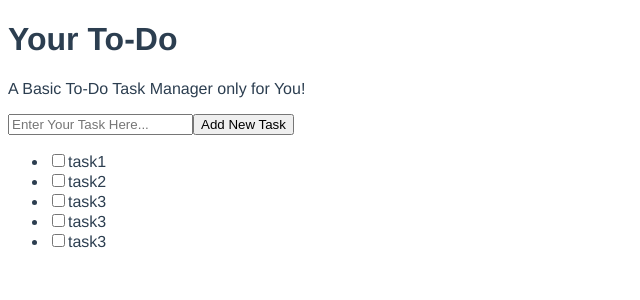
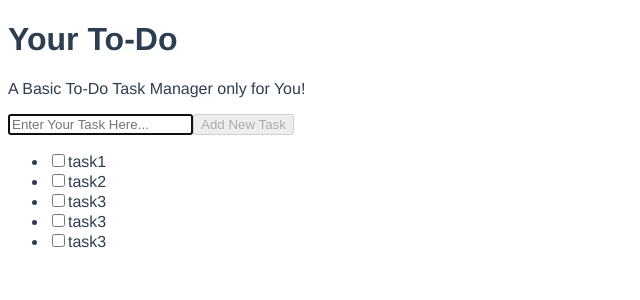
Before and after one commit to harshPPatel/simple-todo, a Vue app: page / in a window 1280 px wide. Shown: the top 300 px of the page, without its empty margins (0-640 px from the left). Built offline with nearby package versions, Linux system fonts and the light colour scheme; a web font is replaced by a local one.

Commit message:
Adding todo from AddToDo Component

```diff
--- a/src/App.vue
+++ b/src/App.vue
@@ -1,7 +1,7 @@
 <template>
   <div id="app">
     <Header/>
-    <AddTodo />
+    <AddTodo v-on:addTodo="addTodo" />
     <ToDoList :todos="this.todos" />
   </div>
 </template>
@@ -54,6 +54,11 @@ export default {
     AddTodo,
     ToDoList,
   },
+  methods: {
+    addTodo(todo) {
+      this.todos = [...this.todos, todo];
+    },
+  },
 };
 </script>
 
--- a/src/components/AddToDo.vue
+++ b/src/components/AddToDo.vue
@@ -1,26 +1,68 @@
 <template>
-  <form @submit.prevent="submitForm">
-    <input type="text" name="todo" id="todo_input" placeholder="Enter Your Task Here..." required>
-    <button type="submit">Add New Task</button>
-  </form>
+  <div>
+    <form @submit.prevent="submitForm">
+      <input
+        v-model="task"
+        type="text"
+        name="todo"
+        id="todo_input"
+        placeholder="Enter Your Task Here..."
+        required
+        @input="validateInput"
+        autofocus
+      >
+      <button type="submit" :disabled="!isValid">Add New Task</button>
+    </form>
+    <p id="error">{{ error }}</p>
+  </div>
 </template>
 
 <script>
 import uuid from 'uuid/v1';
 
 export default {
+  data: () => ({
+    task: '',
+    isValid: false,
+    error: '',
+  }),
   methods: {
-    isValid() {
-      console.log('Hi from addTodo Component');
-      return true;
+    validateInput() {
+      if (this.task !== '' && this.task.trim() !== '') {
+        this.isValid = true;
+        this.error = '';
+      } else {
+        this.isValid = false;
+        this.error = 'Please enter valid input!';
+      }
     },
-    submitForm(e) {
-      if (this.isValid()) {
-        // Check if uuid already exists in localstorage or not
-        e.target.todo.value = '';
-        console.log(uuid());
-      } else {
-        // Show error message to screen!
+    submitForm() {
+      if (this.isValid) {
+        // Creating unique id
+        let id = uuid();
+
+        // Checking if the unique id already exists in localStorage todos or not
+        if (localStorage.getItem('todos')) {
+          localStorage.getItem('todos').forEach((todo) => {
+            if (todo.id === id) {
+              // If exists, creaeting new unique id
+              id = uuid();
+            }
+          });
+        }
+
+        const todo = {
+          id,
+          task: this.task,
+          isCompleted: false,
+        };
+
+        // Emitting the event
+        this.$emit('addTodo', todo);
+
+        // Setting data to default stage
+        this.task = '';
+        this.isValid = false;
       }
     },
   },
```
